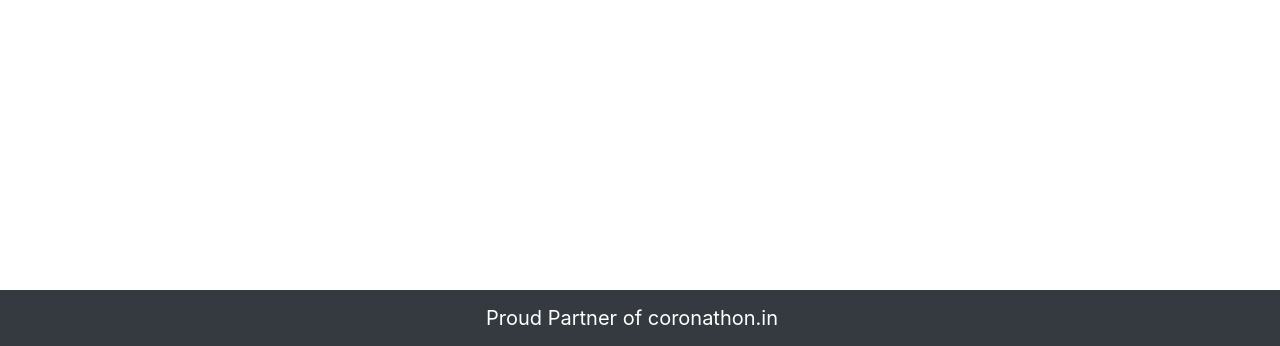
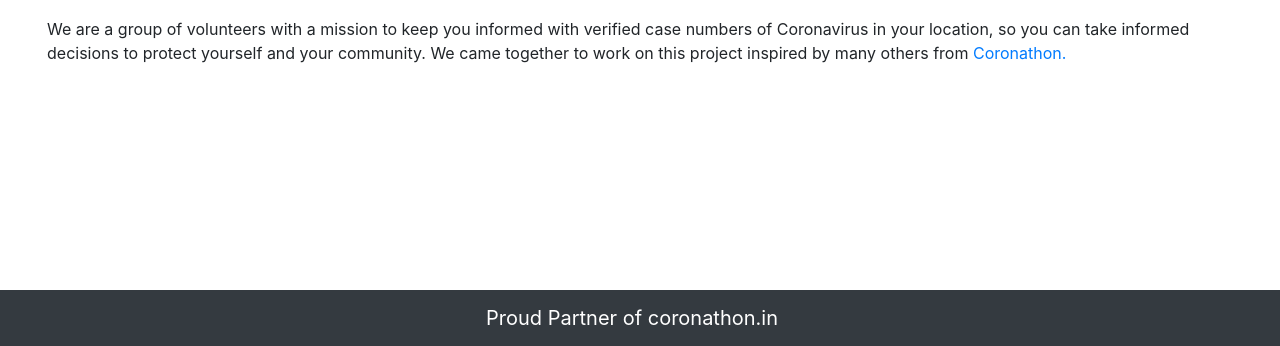
Before and after one commit to kevinam99/corona_frontend, a website: page index.html in a window 1280 px wide. Shown: the part 454-800 px from the top of the page. Drawn offline with nearby package versions, Linux system fonts and the light colour scheme.

Commit message:
Added About Us section.
Added this section as told by Sandeep Kumar. It's only the basic HTML for now.

```diff
--- a/index.html
+++ b/index.html
@@ -74,7 +74,16 @@
 </div>
 
 
+<div class="container-fluid my-3">
 
+		<h2>About us</h2>
+		<br>
+		<p style = "margin-left: 2em;">
+			We are a group of volunteers with a mission to keep you informed with verified case numbers of Coronavirus in your location, so you can take informed decisions
+			to protect yourself and your community. We came together to work on this project inspired by many others from <a href="https://coronathon.in/">Coronathon.</a>
+			</p>
+
+</div>
 
 
 <nav class="navbar navbar-dark bg-dark justify-content-center fixed-bottom">
```
